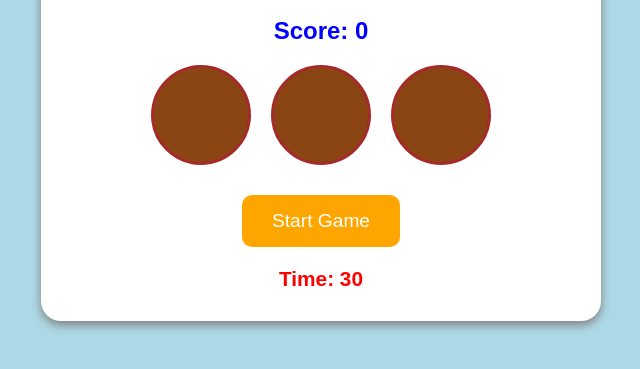
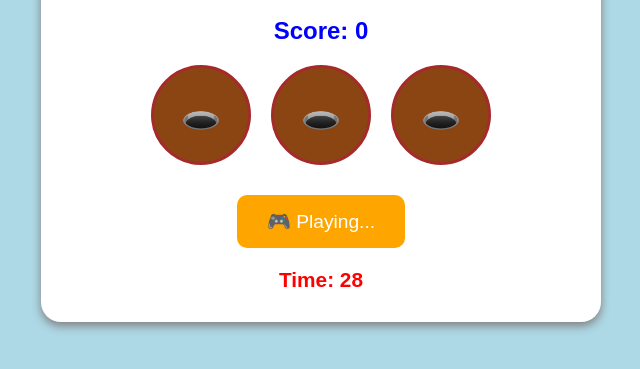
Before and after one commit to bandarulakshmis134-blip/FEWD-project-2, a plain HTML site: page FEWD/index.html in a window 1280 px wide. Both pictures are taken after a click on the button "Start Game". Shown: the part 133-502 px from the top of the page, without its empty margins (319-959 px from the left). Drawn offline with Linux system fonts and the light colour scheme.

Commit message:
add js file

```diff
--- a/FEWD/index.html
+++ b/FEWD/index.html
@@ -9,13 +9,13 @@
             <h1>Whack-a-Mole</h1>
             <div class="score" id="score">Score: 0</div>
             <div class="game-board">
-                <button class="mole-hole" id="hole1"></button>
-                <button class="mole-hole" id="hole2"></button>
-                <button class="mole-hole" id="hole3"></button>
+                <button class="mole-hole" id="hole1">🕳️</button>
+                <button class="mole-hole" id="hole2">🕳️</button>
+                <button class="mole-hole" id="hole3">🕳️</button>
             </div>
             <button class="restart-btn" id="restartBtn">Start Game</button>
             <div class="timer" id="timer">Time: 30</div>
         </div>
-        <script src="javascript.js"></script>
+        <script src="javascript.js" defer></script>
     </body>
 </html>
--- a/FEWD/javascript.js
+++ b/FEWD/javascript.js
@@ -0,0 +1,196 @@
+let score = 0;           // How many points you have
+let timeLeft = 30;       // How much time is left
+let gameRunning = false; // Is the game playing?
+let moleTimer;           // Timer for moles popping up
+let gameTimer;           // Timer for the whole game
+
+// Get elements from HTML - like finding toys in a toy box
+const scoreDisplay = document.getElementById('score'); // Where we show the score
+const timerDisplay = document.getElementById('timer'); // Where we show the timer
+const restartBtn = document.getElementById('restartBtn'); // Restart button
+const holes = document.querySelectorAll('.mole-hole'); // All mole holes
+
+// When restart button is clicked, start the game!
+restartBtn.addEventListener('click', startGame); // Start game on button click
+
+// Add click listeners to each hole
+holes.forEach(hole => {
+    hole.addEventListener('click', whackMole); // Whack mole on hole click
+});
+
+// Function to start the game
+function startGame() {
+    console.log("🎮 Starting game!");
+
+    // Reset everything
+    score = 0; // Reset score
+    timeLeft = 30; // Reset time
+    gameRunning = true; // Game is now running
+
+    // Update displays
+    scoreDisplay.textContent = `Score: ${score}`; // Reset score display
+    timerDisplay.textContent = `Time: ${timeLeft}`; // Reset timer display
+
+    // Change button to show game is running
+    restartBtn.textContent = "🎮 Playing..."; // Change button text
+    restartBtn.disabled = true; // Disable button during game
+
+    // Clear all holes
+    //"for each" hole, do the following:
+    // Remove active class and reset hole content
+    // This ensures no moles are visible at the start
+    // Loop through each hole
+
+    // For each hole, remove 'active' class and reset content to empty
+    // This prepares the game board for a new game
+    // Clear all holes
+    // Loop through each hole
+
+    // For each hole, remove 'active' class and reset content to empty
+    // This prepares the game board for a new game
+
+    holes.forEach(hole => {
+        // For each hole, remove 'active' class and reset content to empty
+        // This prepares the game board for a new game
+        hole.classList.remove('active'); // Remove active class
+        hole.textContent = '🕳️'; // Reset hole content
+    });
+
+    // Start the timers
+    startMoleTimer(); // Start mole timer
+    startGameTimer(); // Start game timer
+}
+
+// Function to make moles appear randomly
+function startMoleTimer() { // This function makes moles appear at random intervals
+    moleTimer = setInterval(() => { // Set interval to show moles
+        if (gameRunning) { // Only if game is running
+            showRandomMole(); // Show a random mole
+        }
+    }, 1000); // New mole every 1 second
+}
+
+// Function to show a mole in a random hole
+function showRandomMole() {
+    // Clear all holes first
+    holes.forEach(hole => {
+        hole.classList.remove('active');
+        hole.textContent = '🕳️';
+    });
+
+    // Pick a random hole (0, 1, or 2)
+    const randomHole = Math.floor(Math.random() * 3); // Random number between 0-2
+    const selectedHole = holes[randomHole]; // Get the selected hole
+
+    // Show mole in selected hole
+    selectedHole.classList.add('active'); // Add active class
+    selectedHole.textContent = '🐹'; // Show mole emoji
+
+    console.log(`🐹 Mole appeared in hole ${randomHole + 1}!`); // Log mole appearance
+
+    // Hide mole after 1.5 seconds
+    setTimeout(() => {
+        if (selectedHole.classList.contains('active'))// If mole is still there
+        {
+            selectedHole.classList.remove('active');// Remove mole
+            selectedHole.textContent = '🕳️';// Reset hole content
+            console.log("🐹 Mole disappeared!"); // Log mole disappearance
+        }
+    }, 1500); // Mole stays for 1.5 seconds
+}
+
+// Function when you click on a mole
+function whackMole(event)  // event is the click event
+ {
+    const hole = event.target; // The hole that was clicked
+
+    // Only count if game is running
+    if (!gameRunning) return;
+
+    // Check if this hole has a mole
+    if (hole.classList.contains('active')) // If mole is there
+        {
+        console.log("💥 WHACK! You hit the mole!"); //if mole is there
+
+        // Add points
+        score += 10; // Each mole is worth 10 points
+        scoreDisplay.textContent = `Score: ${score}`; // Update score display
+
+        // Remove mole
+        hole.classList.remove('active'); // Remove active class
+        // Show explosion emoji
+        hole.textContent = '💥';
+
+        // Show explosion for a moment
+        setTimeout(() => {
+            hole.textContent = '🕳️'; // Reset hole content
+        }, 300);// Show explosion for 0.3 seconds
+    } else {
+        console.log("💨 Missed! No mole there!"); //
+    }
+}
+
+// Function to count down the game timer
+function startGameTimer() {
+    gameTimer = setInterval(() => {
+        timeLeft--;
+        timerDisplay.textContent = `Time: ${timeLeft}`;
+
+        // When time runs out
+        if (timeLeft <= 0) {
+            endGame();
+        }
+    }, 1000); // Count down every 1 second
+}
+
+// Function to end the game
+function endGame()
+//What this function does when the game ends
+    // This function handles all the tasks needed to properly end the game
+    // It stops the game, clears timers, resets the display, and shows the final score
+    // It also re-enables the restart button for a new game
+    // It ensures the game state is clean and ready for the next round
+    // It provides feedback to the player about their performance
+    // It maintains the overall user experience by managing game flow
+    // It ensures no moles are left on the screen
+    // It provides a clear indication that the game has ended
+    // It resets the game environment for future play
+    // It communicates the end of the game to the player effectively
+    // It ensures all game elements are in their correct state post-game
+    // It finalizes the game session and prepares for a new one
+    // It handles all necessary cleanup tasks after the game ends
+    // It provides closure to the game session for the player
+    // It ensures a smooth transition from gameplay to game over state
+    // It manages the end-of-game logic and user interface updates
+    // It ensures the player is informed of their final score and game status
+    // It resets interactive elements to their default state for future games
+    // It maintains the integrity of the game state throughout the end process
+    // It ensures a consistent and enjoyable user experience from start to finish
+    // It provides a satisfying conclusion to the game session
+    // It ensures all game mechanics are properly terminated at the end.
+
+{
+    console.log("🏁 Game Over!"); // Log game over message
+
+    gameRunning = false; // Stop the game
+
+    // Stop all timers
+    clearInterval(moleTimer); // Stop mole timer
+    clearInterval(gameTimer); // Stop game timer
+
+    // Clear all holes
+    holes.forEach(hole => {
+        hole.classList.remove('active'); // Remove active class
+        hole.textContent = '🕳️'; // Reset hole content
+    });
+
+    // Show final score
+    alert(`🎉 Game Over! Your final score is: ${score} points!`); // Show alert with final score
+
+    // Reset button
+    restartBtn.textContent = "🔄 Play Again"; // button text
+    restartBtn.disabled = false; // Enable button
+}
+
+// Tell everyone the game is ready!
+console.log("🚀 Whack-a-Mole game is ready! Click 'Start Game' to play!");
```
